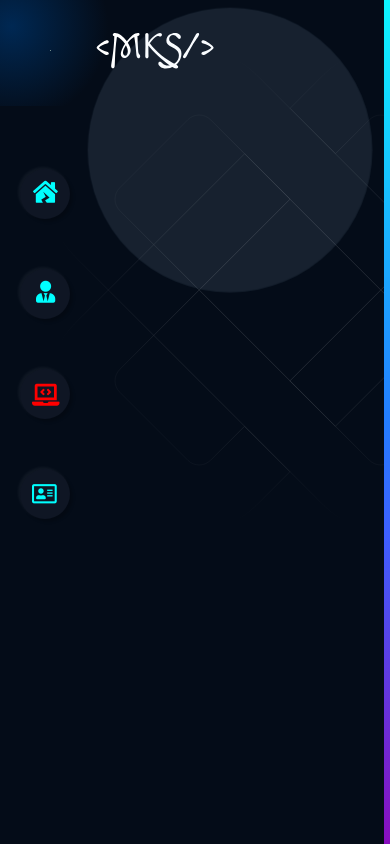
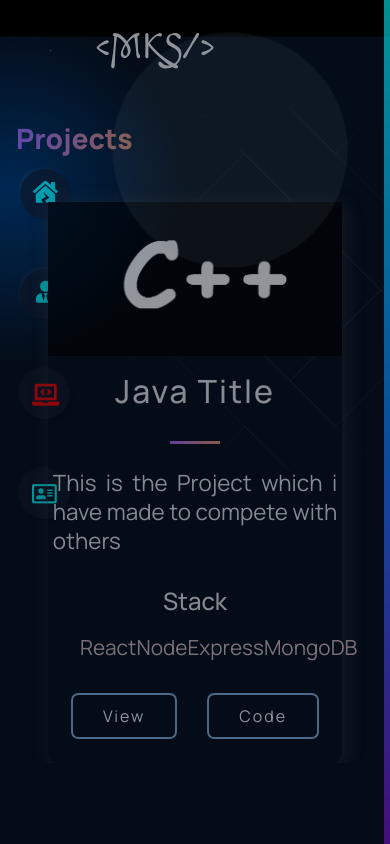
Before and after one commit to mohit-kumar-singh55/portfolio, a React (Create React App) app: page /projects in a window 390 px wide. Before the commit this address had no page. Shown: the top 844 px of the page. Built offline with nearby package versions, Linux system fonts and the light colour scheme.

Commit message:
Created Card layout

```diff
--- a/src/App.js
+++ b/src/App.js
@@ -4,15 +4,16 @@ import Header from './components/Header/Header';
 import Navbar from './components/Navbar/Navbar';
 import Home from './components/Home/Home';
 import About from './components/About/About';
-import Transtition from './components/Transition/Transition';
+import Transition from './components/Transition/Transition';
 import BgAnimation from './components/BackgroundAnimation/BackgroundAnimation';
 import { BrowserRouter as Router, Routes, Route } from 'react-router-dom';
+import Projects from './components/Projects/Projects';
 
 function App() {
   return (
     <Router>
       <div className="gradient__bg">
-        <Transtition />
+        <Transition />
         <div className='late'>
           {/* BgAnimation */}
           <BgAnimation />
@@ -31,7 +32,7 @@ function App() {
           <Routes>
             <Route path="/" element={<Home />} />
             <Route path="/about"about element={<About />} />
-            {/* <Route path="/projects" element={<Projects />} /> */}
+            <Route path="/projects" element={<Projects />} />
             {/* <Route path="/contact" element={<Contact />} /> */}
           </Routes>
         </div>
--- /dev/null
+++ b/src/components/Projects/Card/Card.css
@@ -0,0 +1,83 @@
+.blogCard{
+    border-radius: 10px;
+    box-shadow: 3px 3px 20px rgba(80, 78, 78, 0.5);
+    text-align: center;
+    width: 400px;
+    color: rgba(255, 255, 255, 0.92);
+}
+
+.img{
+    width:100%;
+    height:100%;
+    object-fit: cover;
+    overflow: hidden;
+}
+
+.titleContent{
+    text-align: center;
+    z-index: 20;
+    width: 100%;
+}
+
+.headerThree{
+    font-weight: 500;
+    letter-spacing: 2px;
+    /* color: #9cc9e3; */
+    padding: .5rem 0;
+    font-size: 2rem;
+}
+
+.hr{
+    width: 50px;
+    height: 3px;
+    margin: 20px auto;
+    border: 0;
+    background: linear-gradient(89.97deg, #AE67FA 1.84%, #F49867 102.67%);
+}
+
+.cardInfo{
+    width: 100%;
+    padding: 0 40px 20px 40px;
+    font-size: 1.4rem;
+    line-height: 1.8rem;
+    text-align: justify;
+}
+
+.stack{
+    font-size: 1.5rem;
+    font-weight: 500;
+    margin-top: 1.5rem;
+}
+
+.tagList{
+    display: flex;
+    justify-content: space-around;
+    padding: 1rem 2rem 2rem 2rem;;
+}
+
+.tag{
+    color: #d8bfbf;
+    font-size: 1.3rem;
+}
+
+.utilityList{
+    list-style-type: none;
+    padding: 0;
+    display: flex;
+    justify-content: space-around;
+    margin: 0 0.5rem 1.5rem 0.5rem;
+}
+
+
+/* Media */
+
+/* sm */
+@media screen and (max-width: 640px){
+    .blogCard{
+        width: 100%;
+    }
+
+    .cardInfo{
+        padding: .3rem
+    }
+}
--- /dev/null
+++ b/src/components/Projects/Card/Card.js
@@ -0,0 +1,31 @@
+import React from 'react';
+import "./Card.css";
+import cpp from "../../About/images/cpp.jpg"
+
+function Card() {
+    return (
+        <div className='blogCard'>
+            <img className="img" src={cpp} alt='C++' />
+            <div className="titleContent">
+                <div className="headerThree">Java Title</div>
+                <div className="hr" />
+            </div>
+            <div className="cardInfo">This is the Project which i have made to compete with others</div>
+            <div>
+                <div className="titleContent stack">Stack</div>
+                <ul className='tagList'>
+                    <li className="tag">React</li>
+                    <li className="tag">Node</li>
+                    <li className="tag">Express</li>
+                    <li className="tag">MongoDB</li>
+                </ul>
+            </div>
+            <ul className="utilityList">
+                <a href="www.google.com" target="_blank" className="btn"><span>View</span></a>
+                <a href="www.google.com" target="_blank" className="btn"><span>Code</span></a>
+            </ul>
+        </div>
+    )
+}
+
+export default Card
--- /dev/null
+++ b/src/components/Projects/Projects.css
@@ -0,0 +1,73 @@
+.section{
+    display: flex;
+    flex-direction: column;
+    margin: 0 auto;
+    max-width: 1040px;
+    position: relative;
+    overflow: hidden;
+    grid-template-columns: 1fr 1fr;
+}
+
+.sectionTitle{
+    font-weight: 800;
+    font-size: 65px;
+    line-height: 50px;
+    width: max-content;
+    max-width: 100%;
+    -webkit-text-fill-color: transparent;
+    margin-bottom: 16px;
+    padding: 0px 22rem 18px;
+}
+
+.gridContainer{
+    display: grid;
+    grid-template-columns: repeat(auto-fill, minmax(400px, 1fr));
+    padding: 3rem 0;
+    place-items: center;
+    column-gap: 3rem;
+    row-gap: 3rem;
+}
+
+
+/* Media Quaries */
+
+/* md */
+@media screen and (max-width: 768px) {
+    .section{
+        padding: 24px 48px 0;
+        flex-direction: column;
+    }
+
+    .sectionTitle{
+        font-size: 56px;
+        line-height: 56px;
+        margin-bottom: 12px;
+        padding:40px 0 12px;
+    }
+}
+
+/* sm */
+@media screen and (max-width: 640px) {
+    .section{
+        padding: 0;
+        width: calc(100vw - 32px);
+        flex-direction: column;
+    }
+
+    .sectionTitle{
+        font-size: 32px;
+        line-height: 40px;
+        font-size: 28px;
+        line-height: 32px;
+        margin-bottom: 8px;
+        padding: 16px 0 8px;
+        max-width: 100%;
+    }
+
+    .gridContainer{
+        display: flex;
+        flex-direction: column;
+        padding: 2rem;
+        padding-bottom: 0;
+    }
+}
--- /dev/null
+++ b/src/components/Projects/Projects.js
@@ -0,0 +1,18 @@
+import React from 'react';
+import Card from "./Card/Card";
+import "./Projects.css";
+
+function Projects() {
+    return (
+        <div className='section'>
+            <div className="sectionTitle gradient__text">
+                Projects
+            </div>
+            <div className="gridContainer">
+                <Card />
+            </div>
+        </div>
+    )
+}
+
+export default Projects
```
